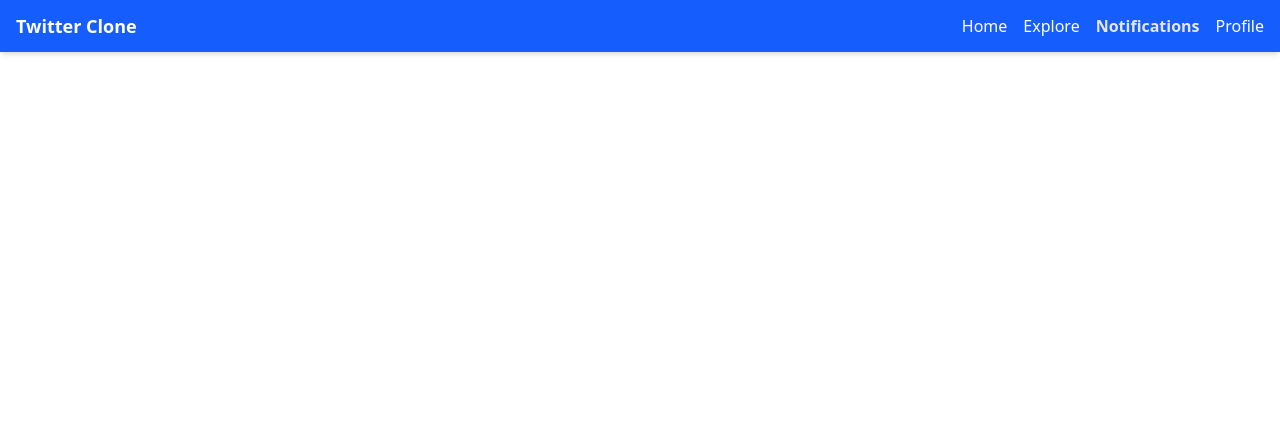
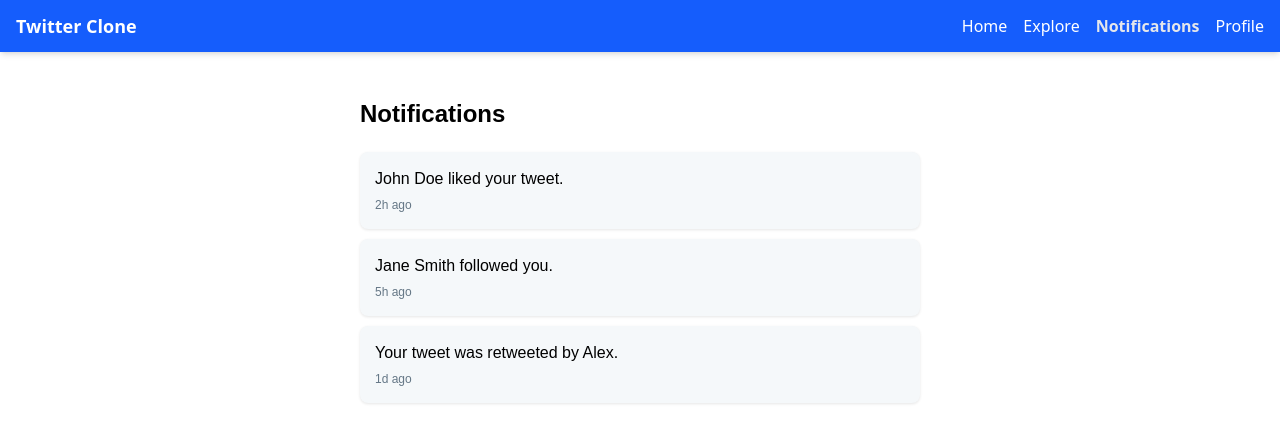
Before and after one commit to Syed-Hermain/twitter-clone, a React (Vite) app: page /notifications in a window 1280 px wide. Shown: the top 442 px of the page. Built offline with nearby package versions, Linux system fonts and the light colour scheme.

Commit message:
second commit

```diff
--- a/src/App.jsx
+++ b/src/App.jsx
@@ -1,15 +1,24 @@
 import React from 'react';
+import Home from './components/Home';
+
+import { Routes, Route } from 'react-router';
 import Navbar from './components/Navbar';
-import Home from './components/Home';
-import { Routes, Route } from 'react-router';
+import Explore from './components/Explore';
+import Auth from './components/Auth';
+import Profile from './components/Profile';
+import Notifications from './components/Notifications';
 
 const App = () => {
   return (
-    <div className="">
+    <div>
       <Navbar/>
       <div className='container mx-auto px-4 py-6'>
         <Routes>
-          <Route path="/" element={<Home/>}/>
+          <Route path='/' element={<Home/>}/>
+          <Route path='/auth' element={<Auth/>}/>
+          <Route path='/profile' element={<Profile/>}/>
+          <Route path='/explore'element={<Explore/>}/>
+          <Route path='/notifications' element={<Notifications/>}></Route>
         </Routes>
       </div>
     </div>
--- a/src/components/About.jsx
+++ /dev/null
@@ -1,9 +0,0 @@
-import React from 'react'
-
-const About = () => {
-  return (
-    <div>About</div>
-  )
-}
-
-export default About
--- /dev/null
+++ b/src/components/Explore.jsx
@@ -0,0 +1,53 @@
+import React from "react";
+
+const Explore = () => {
+    return (
+        <div className="flex flex-col items-center bg-gray-100 min-h-screen">
+            <header className="w-full bg-white shadow-md py-4 px-6 sticky top-0 z-10">
+                <h1 className="text-xl font-bold text-gray-800">Explore</h1>
+            </header>
+            <div className="w-full max-w-2xl mt-4">
+                <div className="bg-white rounded-lg shadow-md p-4 mb-4">
+                    <h2 className="text-lg font-semibold text-gray-800 mb-2">Trending Topics</h2>
+                    <ul className="space-y-2">
+                        <li className="text-blue-500 hover:underline cursor-pointer">#ReactJS</li>
+                        <li className="text-blue-500 hover:underline cursor-pointer">#TailwindCSS</li>
+                        <li className="text-blue-500 hover:underline cursor-pointer">#JavaScript</li>
+                        <li className="text-blue-500 hover:underline cursor-pointer">#WebDevelopment</li>
+                    </ul>
+                </div>
+                <div className="bg-white rounded-lg shadow-md p-4">
+                    <h2 className="text-lg font-semibold text-gray-800 mb-2">Who to Follow</h2>
+                    <div className="space-y-4">
+                        <div className="flex items-center justify-between">
+                            <div className="flex items-center">
+                                <div className="w-10 h-10 bg-gray-300 rounded-full"></div>
+                                <div className="ml-3">
+                                    <p className="font-medium text-gray-800">John Doe</p>
+                                    <p className="text-sm text-gray-500">@johndoe</p>
+                                </div>
+                            </div>
+                            <button className="bg-blue-500 text-white px-4 py-1 rounded-full text-sm hover:bg-blue-600">
+                                Follow
+                            </button>
+                        </div>
+                        <div className="flex items-center justify-between">
+                            <div className="flex items-center">
+                                <div className="w-10 h-10 bg-gray-300 rounded-full"></div>
+                                <div className="ml-3">
+                                    <p className="font-medium text-gray-800">Jane Smith</p>
+                                    <p className="text-sm text-gray-500">@janesmith</p>
+                                </div>
+                            </div>
+                            <button className="bg-blue-500 text-white px-4 py-1 rounded-full text-sm hover:bg-blue-600">
+                                Follow
+                            </button>
+                        </div>
+                    </div>
+                </div>
+            </div>
+        </div>
+    );
+};
+
+export default Explore;
--- /dev/null
+++ b/src/components/Notifications.jsx
@@ -0,0 +1,69 @@
+import React from 'react';
+
+const Notifications = () => {
+    const notifications = [
+        { id: 1, message: 'John Doe liked your tweet.', time: '2h ago' },
+        { id: 2, message: 'Jane Smith followed you.', time: '5h ago' },
+        { id: 3, message: 'Your tweet was retweeted by Alex.', time: '1d ago' },
+    ];
+
+    return (
+        <div style={styles.container}>
+            <h2 style={styles.header}>Notifications</h2>
+            {notifications.length > 0 ? (
+                <ul style={styles.list}>
+                    {notifications.map((notification) => (
+                        <li key={notification.id} style={styles.notification}>
+                            <p style={styles.message}>{notification.message}</p>
+                            <span style={styles.time}>{notification.time}</span>
+                        </li>
+                    ))}
+                </ul>
+            ) : (
+                <p style={styles.noNotifications}>You have no notifications.</p>
+            )}
+        </div>
+    );
+};
+
+const styles = {
+    container: {
+        padding: '20px',
+        maxWidth: '600px',
+        margin: '0 auto',
+        fontFamily: 'Arial, sans-serif',
+    },
+    header: {
+        fontSize: '24px',
+        fontWeight: 'bold',
+        marginBottom: '20px',
+    },
+    list: {
+        listStyleType: 'none',
+        padding: 0,
+    },
+    notification: {
+        backgroundColor: '#f5f8fa',
+        padding: '15px',
+        borderRadius: '8px',
+        marginBottom: '10px',
+        boxShadow: '0 1px 3px rgba(0, 0, 0, 0.1)',
+    },
+    message: {
+        margin: 0,
+        fontSize: '16px',
+    },
+    time: {
+        fontSize: '12px',
+        color: '#657786',
+        marginTop: '5px',
+        display: 'block',
+    },
+    noNotifications: {
+        textAlign: 'center',
+        color: '#657786',
+        fontSize: '16px',
+    },
+};
+
+export default Notifications;
--- a/src/components/Profile.jsx
+++ b/src/components/Profile.jsx
@@ -1,9 +1,53 @@
 import React from 'react'
 
-const trending = () => {
+
+
+const Profile = () => {
   return (
-    <div>trending</div>
-  )
-}
+    <div className="bg-gray-100 min-h-screen">
+      <div className="bg-white shadow-md">
+        <div className="max-w-4xl mx-auto p-4">
+          <div className="flex items-center space-x-4">
+            <img
+              src="https://via.placeholder.com/150"
+              alt="Profile"
+              className="w-24 h-24 rounded-full"
+            />
+            <div>
+              <h1 className="text-2xl font-bold">John Doe</h1>
+              <p className="text-gray-600">@johndoe</p>
+              <p className="text-gray-600">Web Developer | Tech Enthusiast</p>
+            </div>
+          </div>
+          <div className="mt-4 flex justify-between">
+            <div className="text-center">
+              <h2 className="text-lg font-bold">500</h2>
+              <p className="text-gray-600">Tweets</p>
+            </div>
+            <div className="text-center">
+              <h2 className="text-lg font-bold">1.2k</h2>
+              <p className="text-gray-600">Followers</p>
+            </div>
+            <div className="text-center">
+              <h2 className="text-lg font-bold">300</h2>
+              <p className="text-gray-600">Following</p>
+            </div>
+          </div>
+        </div>
+      </div>
+      <div className="max-w-4xl mx-auto mt-6">
+        <h2 className="text-xl font-bold mb-4">Tweets</h2>
+        <div className="bg-white shadow-md p-4 rounded-lg mb-4">
+          <p className="text-gray-800">This is a sample tweet!</p>
+          <p className="text-gray-500 text-sm mt-2">2h ago</p>
+        </div>
+        <div className="bg-white shadow-md p-4 rounded-lg mb-4">
+          <p className="text-gray-800">Another tweet for the profile page!</p>
+          <p className="text-gray-500 text-sm mt-2">5h ago</p>
+        </div>
+      </div>
+    </div>
+  );
+};
 
-export default trending
+export default Profile;
```
